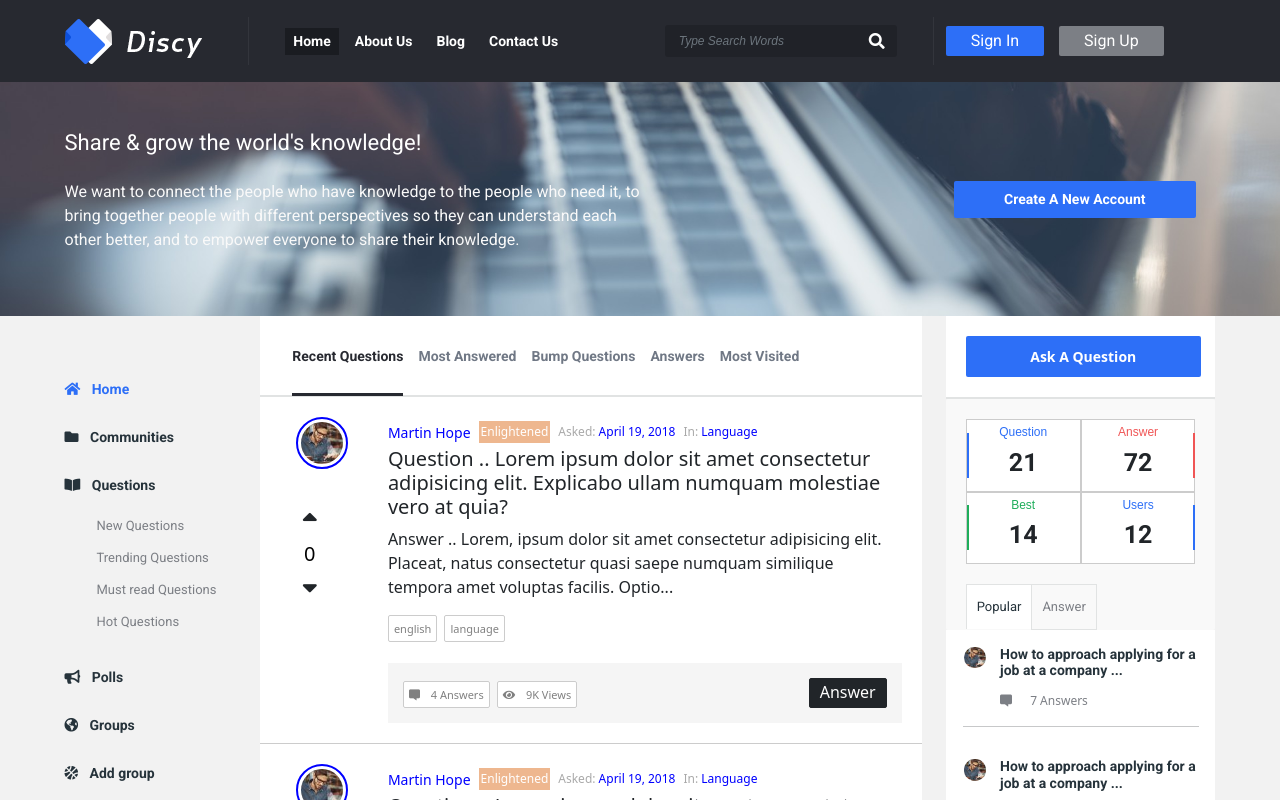
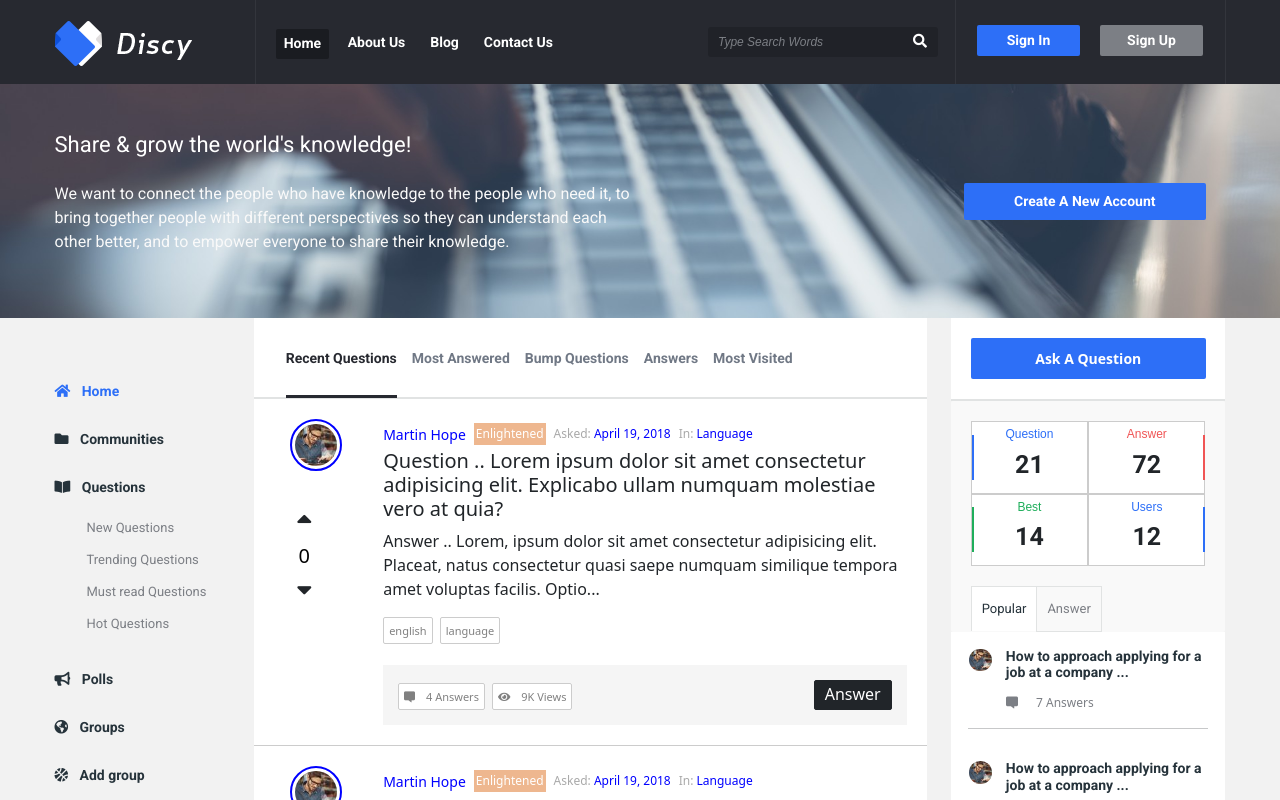
Before and after one commit to ahmadEssam77/Discy, a Vue app: page / in a window 1280 px wide. Shown: the top 800 px of the page. Built offline with nearby package versions, Linux system fonts and the light colour scheme.

Commit message:
complete navbar as the design

```diff
--- a/src/App.vue
+++ b/src/App.vue
@@ -52,6 +52,8 @@ body {
 }
 
 .container {
-  max-width: 1175px !important;
+  max-width: 1171px !important;
+  padding-right: 0 !important;
+  padding-left: 0 !important;
 }
 </style>
--- a/src/assets/css/variables.css
+++ b/src/assets/css/variables.css
@@ -3,7 +3,7 @@
     --active-nav-bg-color: #1A1C21;
     --bottom-separator-color: #e1e3e3;
     --profile-bg: #f5f5f5;
-    --paragraph-color: #7c7f85;
+    --paragraph-color: #7c7f85; /* text-gray-color */
     --footer-bg-color: #212328;
 
     --main-bg-color: #F2F2F2;
--- a/src/components/Navbar.vue
+++ b/src/components/Navbar.vue
@@ -1,74 +1,37 @@
 <template>
   <div class="nav-wrapper">
-    <div class="container">
-      <div class="row position-relative">
-        <!-- Logo 2 col-->
-        <div
-          class="col-md-2 d-flex align-items-center justify-content-start main-logo"
-        >
-          <div class="">
-            <a href="#">
-              <img src="../assets/images/logo.png" alt="Logo" />
-            </a>
+    <div class="container d-flex">
+      <div class="logo">
+        <img src="../assets/images/logo.png" alt="" />
+      </div>
+      <div class="nav d-flex align-items-center justify-content-between">
+        <ul class="d-flex list-unstyled">
+          <li class="home">
+            <a href="" class="text-decoration-none active">Home</a>
+          </li>
+          <li class="about">
+            <a href="" class="text-decoration-none">About Us</a>
+          </li>
+          <li class="blog"><a href="" class="text-decoration-none">Blog</a></li>
+          <li class="contact">
+            <a href="" class="text-decoration-none">Contact Us</a>
+          </li>
+        </ul>
+        <div class="search position-relative">
+          <input type="search" name="" id="" placeholder="Type Search Words" />
+          <i class="fas fa-search icon-search"></i>
         </div>
       </div>
-        <!-- Navbar and search 7 col -->
-        <div class="col-md-7 middle">
-          <!-- Navbar bootstrap component -->
-          <nav class="navbar navbar-expand-lg navbar-light">
-            <div class="container-fluid">
-              <button
-                class="navbar-toggler"
-                type="button"
-                data-bs-toggle="collapse"
-                data-bs-target="#navbarSupportedContent"
-                aria-controls="navbarSupportedContent"
-                aria-expanded="false"
-                aria-label="Toggle navigation"
-              >
-                <span class="navbar-toggler-icon"></span>
-              </button>
-              <div class="collapse navbar-collapse" id="navbarSupportedContent">
-                <ul class="navbar-nav me-auto mb-2 mb-lg-0">
-                  <li class="nav-item">
-                    <a class="nav-link my-active" aria-current="page" href="#"
-                      >Home</a
-                    >
-                  </li>
-                  <li class="nav-item">
-                    <a class="nav-link" href="#">About Us</a>
-                  </li>
-                  <li class="nav-item">
-                    <a class="nav-link" href="#">Blog</a>
-                  </li>
-                  <li class="nav-item">
-                    <a class="nav-link" href="#">Contact Us</a>
-                  </li>
-                </ul>
-                <form class="d-flex position-relative">
-                  <input
-                    class="form-control nav-search"
-                    type="search"
-                    placeholder="Type Search Words"
-                    aria-label="Search"
-                  />
-                  <i class="fas fa-search icon-search"></i>
-                </form>
-              </div>
-            </div>
-          </nav>
-        </div>
-        <!-- Login 3 col-->
-        <div class="col-md-3 d-flex align-items-center lock-wrapper">
       <div class="login">
-            <button class="my-btn in">Sign In</button>
-            <button class="my-btn up">Sign Up</button>
+        <button class="sign-in">Sign In</button>
+        <button class="sign-up">Sign Up</button>
       </div>
       <div class="lock">
         <i class="fas fa-lock"></i>
       </div>
     </div>
-      </div>
+    <div class="hamburger-menu-wrapper">
+      <div class="hamburger-menu"></div>
     </div>
   </div>
 </template>
@@ -80,113 +43,199 @@ export default {
 </script>
 
 <style scoped>
-/* Nav Wrapper */
+/* Nav */
 .nav-wrapper {
   background-color: var(--navbar-bg);
-  padding: 17px 0;
 }
 
-/* Middle section in navbar */
-.middle {
+.logo {
+  width: 201px;
+  padding-top: 21px;
+}
+
+.nav {
+  width: 702px;
   border-left: 1px solid #33353c;
   border-right: 1px solid #33353c;
 }
 
-.nav-link {
-  color: var(--white-text) !important;
-  padding-top: 3px;
-  padding-bottom: 3px;
+ul {
+  padding-top: 17px;
+}
+
+a {
+  color: var(--white-text);
+}
+
+.hamburger-menu-wrapper {
+  display: none;
+}
+
+.hamburger-menu {
+  height: 2.5px;
+  border-radius: 2px;
+  width: 13px;
+  background-color: var(--white-text);
+  position: relative;
+}
+
+.hamburger-menu:after {
+  content: "";
+  position: absolute;
+  width: 13px;
+  background-color: var(--white-text);
+  border-radius: 2px;
+  height: 2.5px;
+  top: 3px;
+}
+
+.hamburger-menu:before {
+  content: "";
+  position: absolute;
+  width: 13px;
+  background-color: var(--white-text);
+  border-radius: 2px;
+  height: 2.5px;
+  bottom: 3px;
+}
+
+.home {
+  padding-left: 20px;
+  padding-right: 19px;
+  font-weight: 700;
   font-size: 14px;
-  font-weight: bold;
-  transition: 0.5s;
-  margin-right: 0.5rem;
   font-family: var(--roboto-font-family);
 }
 
-.nav-link:hover {
-  background-color: var(--footer-bg);
+.about,
+.blog {
+  padding-right: 25px;
+  font-weight: 700;
+  font-size: 14px;
+  font-family: var(--roboto-font-family);
 }
 
-.my-active {
-  background-color: var(--footer-bg);
+.contact {
+  font-weight: 700;
+  font-size: 14px;
+  font-family: var(--roboto-font-family);
 }
 
-.nav-search {
+.active {
+  background-color: var(--footer-bg);
+  padding-top: 5.5px;
+  padding-bottom: 8.5px;
+  padding-left: 7.5px;
+  padding-right: 7.5px;
+  border-radius: 2px;
+}
+
+input {
   background-color: #202228;
-  padding: 7px;
+  padding: 6px 5px 6px 10px;
   outline: none;
   border: none;
   border-radius: 3px;
-  width: 232px;
+  width: 230px;
   font-size: 12px;
+  margin-right: 17px;
 }
 
-.nav-search::placeholder {
+input::placeholder {
   font-size: 12px;
-  padding-left: 7px;
   font-family: var(--arial-font-family);
   font-style: italic;
+  font-weight: 400;
+  color: #7c7f85;
 }
 
-.nav-search:focus {
+input:focus {
   color: #7c7f85;
-  outline: none;
-  box-shadow: none !important;
 }
 
-.icon-search {
+/* Search icon */
+i {
   position: absolute;
   color: var(--white-text);
-  right: 12px;
-  top: 8px;
+  right: 28px;
+  top: 7px;
+  font-size: 14px;
 }
 
-/* Buttons - Login */
-.my-btn {
+.login {
+  width: 270px;
+  border-right: 1px solid #33353c;
+  padding-top: 25px;
+  padding-bottom: 28px;
+}
+
+button {
+  font-size: 14px;
+  font-weight: 700;
+  font-family: var(--roboto-font-family);
+  color: var(--white-text);
+  width: 103px;
+  padding-top: 5px;
+  padding-bottom: 5px;
+}
+
+.sign-in {
+  background-color: var(--main-blue-bg-text-color);
   border-radius: 2px;
-  margin-right: 15px;
-  padding: 3px 25px;
-  color: var(--white-text);
   border: none;
-  font-family: var(--roboto-font-family);
+  margin-left: 21px;
+  margin-right: 20px;
   transition: 0.5s;
 }
 
-.my-btn:hover {
+.sign-in:hover,
+.sign-up:hover {
   background-color: var(--widget-red-color);
 }
 
-.in {
-  background-color: var(--main-blue-bg-text-color);
+.sign-up {
+  margin-right: 21px;
+  border-radius: 2px;
+  border: none;
+  background-color: var(--btn-bg-gray);
+  transition: 0.5s;
 }
 
-.up {
-  background-color: var(--btn-bg-gray);
-}
-
+/* Lock sign-in-up div */
 .lock {
-  color: var(--white-text);
-  cursor: pointer;
   display: none;
 }
 
 /* Media Query */
 @media screen and (max-width: 800px) {
-  .main-logo {
-    width: 50%;
-    position: absolute;
-    left: 30%;
+  .nav-wrapper {
+    height: 84px !important;
   }
 
-  .middle {
-    width: 15%;
-    border: none;
-    position: relative;
-    left: -5%;
+  .nav {
+    border-left: none;
+    border-right: none;
+    display: none !important;
   }
 
-  .lock-wrapper {
-    width: 15%;
+  .hamburger-menu-wrapper {
+    display: inline-block;
+    position: relative;
+    top: -41px;
+    left: 20px;
+    cursor: pointer;
+
+    background-color: var(--navbar-bg);
+    line-height: 18px;
+    font-weight: 700;
+    letter-spacing: 0.8px;
+    padding: 12px 9px 15px;
+    border-radius: 2px;
+    transition: 0.5s;
+  }
+
+  .hamburger-menu-wrapper:hover {
+    background-color: var(--footer-bg);
   }
 
   .login {
@@ -196,15 +245,27 @@ export default {
   .lock {
     display: block !important;
     position: absolute;
-    right: 5%;
+    right: -2%;
+    top: 22px;
   }
 
-  .lock:hover {
-    color: var(--main-blue-bg-text-color);
+  .lock i {
+    font-size: 20px;
   }
 
-  .navbar button {
-    border: none;
+  .lock i:hover {
+    color: var(--main-blue-bg-text-color);
+    transition: 0.5s;
+    cursor: pointer;
+  }
+
+  .logo {
+    position: relative;
+    left: 35%;
+    bottom: 0px;
+    padding-top: 20px;
+    cursor: pointer;
+    width: fit-content;
   }
 }
 </style>
```
Lines whose indentation alone changed are shown as unchanged.
